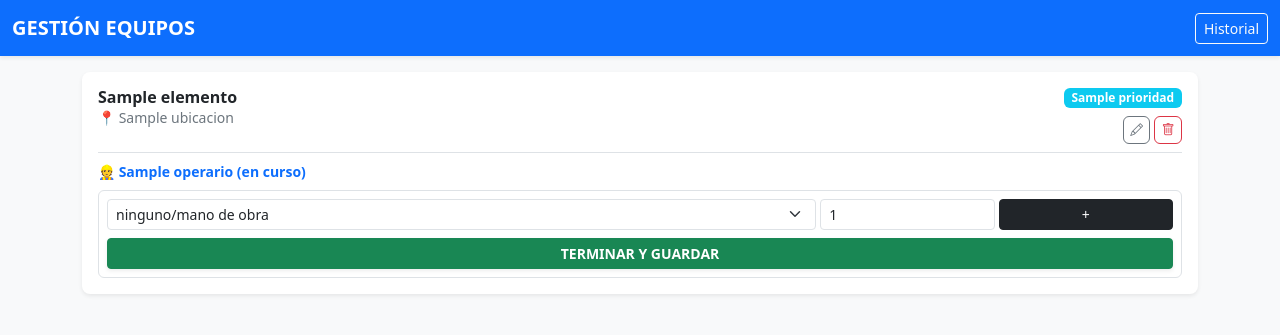
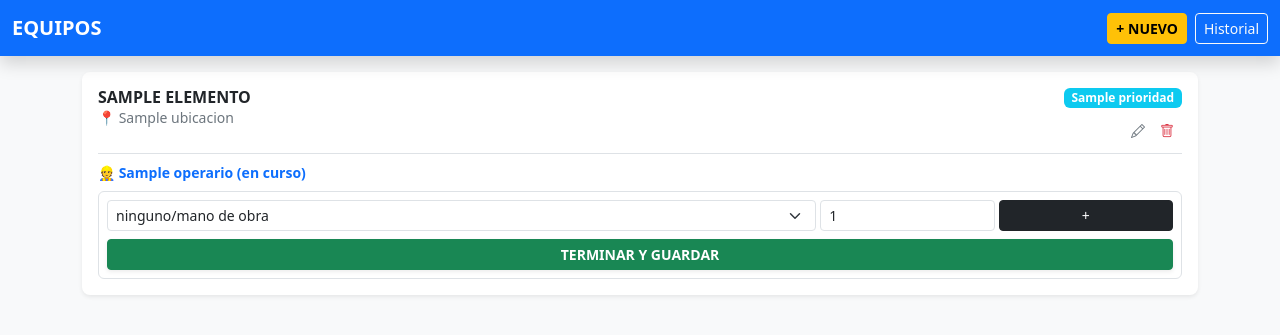
Before and after one commit to manin1985/mantenimiento-app, a Flask app: page / in a window 1280 px wide. Shown: the top 335 px of the page. Run offline with Flask 3, Linux system fonts and the light colour scheme; a database or web service that is not in the repository returns one stand-in record (values such as "Sample title"); some libraries are stand-ins or nearby versions.

Commit message:
Update index.html

```diff
--- a/templates/index.html
+++ b/templates/index.html
@@ -11,13 +11,17 @@
         .prio-Media { border-left: 10px solid #ffc107 !important; }
         .prio-Baja { border-left: 10px solid #0dcaf0 !important; }
         .en-proceso { background-color: #fffde7 !important; border-left: 10px solid #fd7e14 !important; }
-        .btn-manage { padding: 0.2rem 0.4rem; font-size: 0.8rem; }
     </style>
 </head>
 <body class="bg-light">
-    <nav class="navbar navbar-dark bg-primary sticky-top shadow-sm">
-        <div class="container-fluid"><span class="navbar-brand fw-bold">GESTIÓN EQUIPOS</span>
-        <a href="/historial" class="btn btn-outline-light btn-sm">Historial</a></div>
+    <nav class="navbar navbar-dark bg-primary sticky-top shadow">
+        <div class="container-fluid">
+            <span class="navbar-brand fw-bold">EQUIPOS</span>
+            <div class="d-flex gap-2">
+                <a href="/crear" class="btn btn-warning btn-sm fw-bold">+ NUEVO</a>
+                <a href="/historial" class="btn btn-outline-light btn-sm">Historial</a>
+            </div>
+        </div>
     </nav>
 
     <div class="container mt-3">
@@ -26,22 +30,22 @@
             <div class="card shadow-sm mb-3 border-0 rounded-3 {% if p[3] == 'En Proceso' %}en-proceso{% else %}prio-{{ p[6] }}{% endif %}">
                 <div class="card-body p-3">
                     <div class="d-flex justify-content-between align-items-start">
-                        <div>
-                            <h6 class="fw-bold text-dark mb-0">{{ p[1] }}</h6>
+                        <div style="max-width: 70%;">
+                            <h6 class="fw-bold text-dark mb-0 text-uppercase">{{ p[1] }}</h6>
                             <p class="text-secondary small mb-2">📍 {{ p[2] }}</p>
                         </div>
                         <div class="d-flex flex-column align-items-end">
                             <span class="badge {% if p[6]=='Alta' %}bg-danger{% elif p[6]=='Media' %}bg-warning text-dark{% else %}bg-info{% endif %} mb-2">{{ p[6] }}</span>
-                            <div class="d-flex gap-1">
-                                <button class="btn btn-outline-secondary btn-manage" onclick="abrirEditor('{{p[0]}}','{{p[1]}}','{{p[2]}}','{{p[6]}}')"><i class="bi bi-pencil"></i></button>
-                                <button class="btn btn-outline-danger btn-manage" onclick="confirmarBorrar('{{p[0]}}')"><i class="bi bi-trash"></i></button>
+                            <div class="btn-group">
+                                <button class="btn btn-sm btn-outline-secondary border-0" onclick="abrirEditor('{{p[0]}}','{{p[1]}}','{{p[2]}}','{{p[6]}}')"><i class="bi bi-pencil"></i></button>
+                                <button class="btn btn-sm btn-outline-danger border-0" onclick="confirmarBorrar('{{p[0]}}')"><i class="bi bi-trash"></i></button>
                             </div>
                         </div>
                     </div>
 
                     {% if p[3] == 'Pendiente' %}
                         <form action="/asignar/{{ p[0] }}" method="POST" class="input-group mt-2">
-                            <input type="text" name="operario" class="form-control form-control-sm" placeholder="Equipo..." required>
+                            <input type="text" name="operario" class="form-control form-control-sm" placeholder="Nombre equipo..." required>
                             <button class="btn btn-primary btn-sm px-3 fw-bold" type="submit">¡VOY!</button>
                         </form>
                     {% else %}
@@ -58,7 +62,7 @@
                                     <div class="col-2"><button type="button" class="btn btn-dark btn-sm w-100" onclick="addPieza('{{ p[0] }}')">+</button></div>
                                 </div>
                                 <div id="otro-box-{{ p[0] }}" style="display:none" class="mb-2">
-                                    <input type="text" id="manual-{{ p[0] }}" class="form-control form-control-sm" placeholder="Nombre pieza...">
+                                    <input type="text" id="manual-{{ p[0] }}" class="form-control form-control-sm" placeholder="¿Qué pieza es?">
                                 </div>
                                 <div id="lista-{{ p[0] }}" class="mb-2"></div>
                                 <form action="/completar/{{ p[0] }}" method="POST" id="form-{{ p[0] }}">
@@ -73,17 +77,41 @@
             </div>
             {% endfor %}
         {% else %}
-            <div class="alert alert-info text-center mt-4">Sin avisos pendientes.</div>
+            <div class="alert alert-info text-center mt-4">No hay avisos pendientes.</div>
         {% endif %}
     </div>
 
     <script>
+    function checkOtros(s, id) { document.getElementById(id).style.display = s.value.includes("OTROS") ? "block" : "none"; }
+
+    function addPieza(id) {
+        const s = document.getElementById('sel-'+id);
+        const q = document.getElementById('qty-'+id);
+        const l = document.getElementById('lista-'+id);
+        const inp = document.getElementById('inputs-'+id);
+        const m = document.getElementById('manual-'+id);
+        const hM = document.getElementById('hidden-otro-'+id);
+
+        if(s.value.includes("OTROS")) { hM.value = m.value; m.disabled = true; s.disabled = true; return; }
+        if(s.value.includes("ninguno")) return;
+
+        const row = document.createElement('div');
+        row.className = 'bg-light border rounded p-1 mb-1 small d-flex justify-content-between align-items-center';
+        row.innerHTML = `<span><b>${q.value}x</b> ${s.value}</span><span class="text-danger fw-bold px-2" onclick="this.parentElement.remove();">×</span>`;
+        l.appendChild(row);
+
+        const hN = document.createElement('input'); hN.type='hidden'; hN.name='nombres[]'; hN.value=s.value;
+        const hC = document.createElement('input'); hC.type='hidden'; hC.name='cantidades[]'; hC.value=q.value;
+        inp.appendChild(hN); inp.appendChild(hC);
+        q.value = 1;
+    }
+
     function abrirEditor(id, elem, ubi, prio) {
-        const pin = prompt("Introduce PIN para EDITAR:");
-        if (pin === "{{PIN_SEGURIDAD}}") {
+        const pin = prompt("PIN para EDITAR:");
+        if (pin === "2026") {
             const nElem = prompt("Nuevo Elemento:", elem) || elem;
             const nUbi = prompt("Nueva Ubicación:", ubi) || ubi;
-            const nPrio = prompt("Nueva Prioridad (Baja/Media/Alta):", prio) || prio;
+            const nPrio = prompt("Prioridad (Baja/Media/Alta):", prio) || prio;
 
             const form = document.createElement('form');
             form.method = 'POST'; form.action = '/editar/' + id;
@@ -98,8 +126,8 @@
     }
 
     function confirmarBorrar(id) {
-        const pin = prompt("Introduce PIN para BORRAR permanentemente:");
-        if (pin === "{{PIN_SEGURIDAD}}") {
+        const pin = prompt("PIN para BORRAR:");
+        if (pin === "2026") {
             const form = document.createElement('form');
             form.method = 'POST'; form.action = '/borrar/' + id;
             const input = document.createElement('input');
@@ -108,30 +136,6 @@
             document.body.appendChild(form); form.submit();
         } else if (pin) { alert("PIN incorrecto"); }
     }
-
-    function checkOtros(s, id) { document.getElementById(id).style.display = s.value.includes("OTROS") ? "block" : "none"; }
-
-    function addPieza(id) {
-        const s = document.getElementById('sel-'+id);
-        const q = document.getElementById('qty-'+id);
-        const l = document.getElementById('lista-'+id);
-        const inp = document.getElementById('inputs-'+id);
-        const m = document.getElementById('manual-'+id);
-        const hM = document.getElementById('hidden-otro-'+id);
-
-        if(s.value.includes("OTROS")) { hM.value = m.value; m.disabled = true; s.disabled = true; return; }
-        if(s.value.includes("ninguno")) return;
-
-        const row = document.createElement('div');
-        row.className = 'item-material bg-light border rounded p-1 mb-1 small d-flex justify-content-between';
-        row.innerHTML = `<span>${q.value}x ${s.value}</span><span class="text-danger fw-bold" onclick="this.parentElement.remove();">×</span>`;
-        l.appendChild(row);
-
-        const hN = document.createElement('input'); hN.type='hidden'; hN.name='nombres[]'; hN.value=s.value;
-        const hC = document.createElement('input'); hC.type='hidden'; hC.name='cantidades[]'; hC.value=q.value;
-        inp.appendChild(hN); inp.appendChild(hC);
-        q.value = 1;
-    }
     </script>
 </body>
 </html>
```
